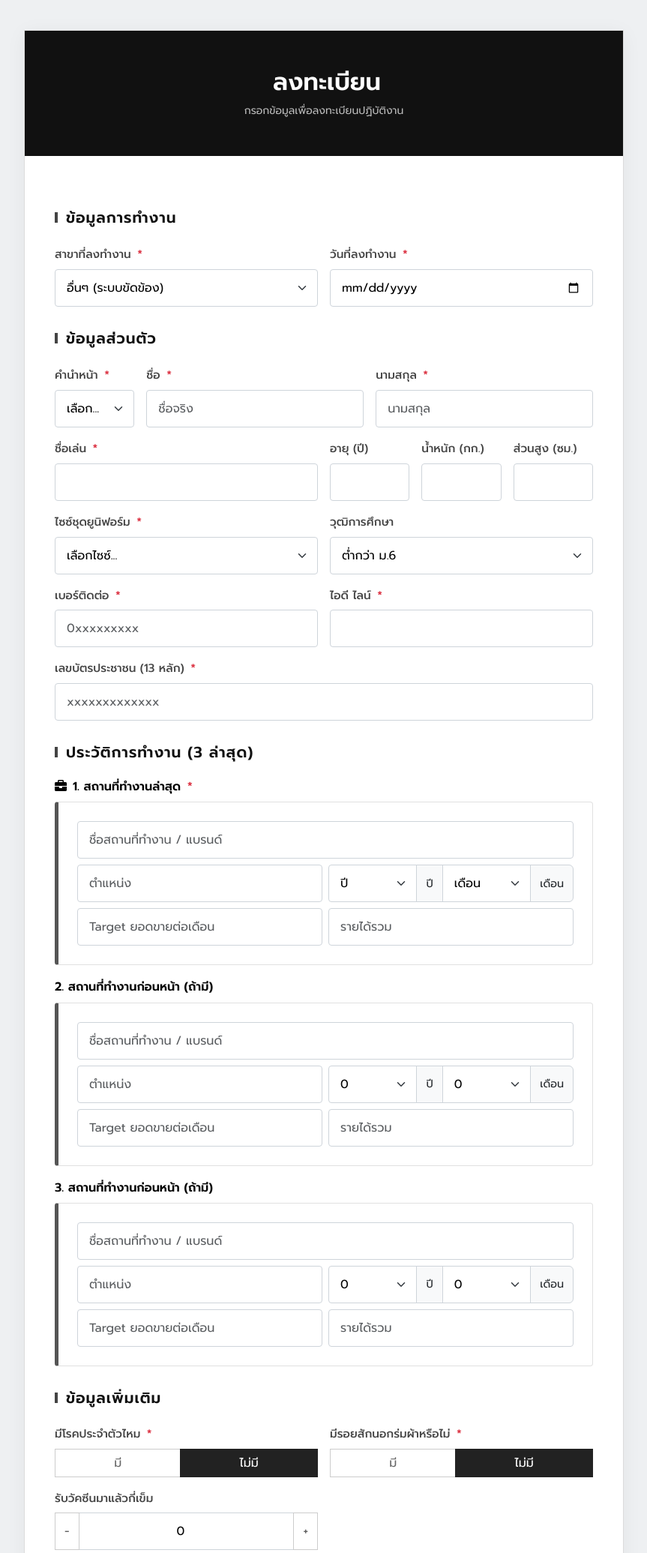
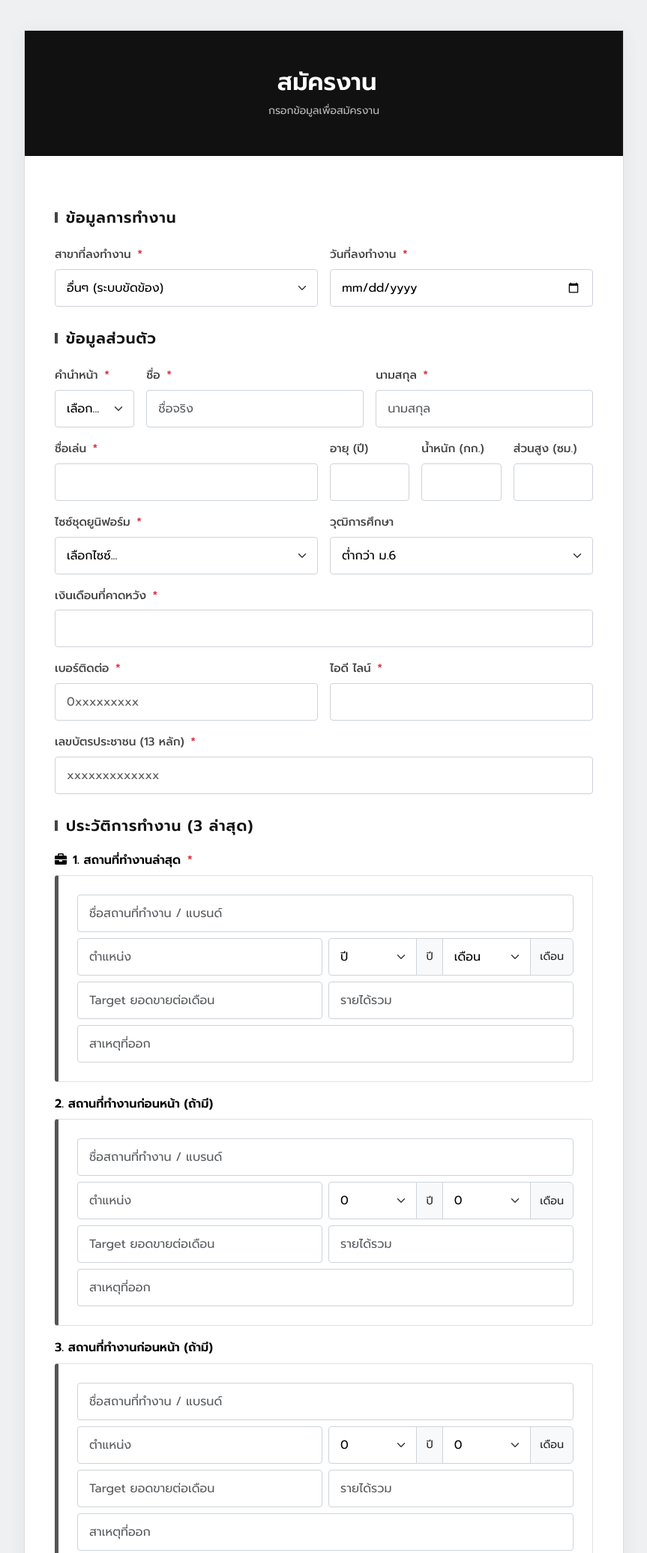
Before and after one commit to whlexecution-source/ordinary_recruit, a plain HTML site: page index.html in a window 1280 px wide. Shown: the top 2071 px of the page at 75% size, without its empty margins (208-1071 px from the left). Drawn offline with nearby package versions, Linux system fonts and the light colour scheme; some packages are replaced by stand-ins of ours; no server answers; a script that the page names is missing; some icons are missing.

Commit message:
Update index.html

```diff
--- a/index.html
+++ b/index.html
@@ -3,7 +3,7 @@
 <head>
     <meta charset="UTF-8">
     <meta name="viewport" content="width=device-width, initial-scale=1.0, maximum-scale=1.0, user-scalable=no">
-    <title>แบบฟอร์มลงทะเบียนปฏิบัติงาน</title>
+    <title>แบบฟอร์มสมัครงาน</title>
     <!-- Bootstrap 5 CSS -->
     <link href="https://cdn.jsdelivr.net/npm/bootstrap@5.3.0/dist/css/bootstrap.min.css" rel="stylesheet">
     <!-- Font Awesome for Icons -->
@@ -185,7 +185,6 @@
             color: #000;
         }
 
-        /* ปรับแต่ง Input Group สำหรับระยะเวลา */
         .input-group-text {
             background-color: #f8f9fa;
             border-color: var(--border-grey);
@@ -219,8 +218,8 @@
 
     <div class="main-container">
         <div class="header-bg">
-            <h2 class="fw-bold mb-2"><i class="fas fa-clipboard-user me-2"></i>ลงทะเบียน</h2>
-            <p class="mb-0 small" style="color: #bbb;">กรอกข้อมูลเพื่อลงทะเบียนปฏิบัติงาน</p>
+            <h2 class="fw-bold mb-2"><i class="fas fa-clipboard-user me-2"></i>สมัครงาน</h2>
+            <p class="mb-0 small" style="color: #bbb;">กรอกข้อมูลเพื่อสมัครงาน</p>
         </div>
 
         <div class="form-section">
@@ -233,7 +232,6 @@
                         <label class="form-label">สาขาที่ลงทำงาน <span class="required-star">*</span></label>
                         <select class="form-select" id="branchSelect" name="branch" required>
                             <option value="" selected disabled>กำลังโหลดรายชื่อสาขา...</option>
-                            <!-- ตัวเลือกจะถูกเติมด้วย JavaScript -->
                         </select>
                     </div>
                     <div class="col-md-6 col-12">
@@ -304,6 +302,12 @@
                         </select>
                     </div>
 
+                    <!-- NEW FIELD: Expected Salary -->
+                    <div class="col-12 col-md-12">
+                        <label class="form-label">เงินเดือนที่คาดหวัง <span class="required-star">*</span></label>
+                        <input type="number" class="form-control" name="expectedSalary" min="0" placeholder="" required>
+                    </div>
+
                     <div class="col-12 col-md-6">
                         <label class="form-label">เบอร์ติดต่อ <span class="required-star">*</span></label>
                         <input type="tel" class="form-control" name="phone" placeholder="0xxxxxxxxx" required>
@@ -321,7 +325,7 @@
                 <!-- 3. ประวัติการทำงาน -->
                 <h4 class="section-title">ประวัติการทำงาน (3 ล่าสุด)</h4>
 
-                <!-- Job 1 (REQUIRED) -->
+                <!-- Job 1 -->
                 <h6 class="sub-header"><i class="fas fa-briefcase me-2"></i>1. สถานที่ทำงานล่าสุด <span class="required-star">*</span></h6>
                 <div class="history-card">
                     <div class="row g-2">
@@ -331,7 +335,6 @@
                         <div class="col-6">
                             <input type="text" class="form-control" name="job1_position" placeholder="ตำแหน่ง" required>
                         </div>
-                        <!-- Dropdown ระยะเวลา -->
                         <div class="col-12 col-md-6">
                             <div class="input-group">
                                 <select class="form-select" id="job1_year" required>
@@ -352,10 +355,14 @@
                         <div class="col-6">
                             <input type="text" class="form-control" name="job1_income" placeholder="รายได้รวม" required>
                         </div>
+                        <!-- NEW FIELD: Reason -->
+                        <div class="col-12">
+                            <input type="text" class="form-control" name="job1_reason" placeholder="สาเหตุที่ออก">
+                        </div>
                     </div>
                 </div>
 
-                <!-- Job 2 (OPTIONAL) -->
+                <!-- Job 2 -->
                 <h6 class="sub-header">2. สถานที่ทำงานก่อนหน้า (ถ้ามี)</h6>
                 <div class="history-card">
                     <div class="row g-2">
@@ -385,10 +392,14 @@
                         <div class="col-6">
                             <input type="text" class="form-control" name="job2_income" placeholder="รายได้รวม">
                         </div>
+                        <!-- NEW FIELD: Reason -->
+                        <div class="col-12">
+                            <input type="text" class="form-control" name="job2_reason" placeholder="สาเหตุที่ออก">
+                        </div>
                     </div>
                 </div>
 
-                <!-- Job 3 (OPTIONAL) -->
+                <!-- Job 3 -->
                 <h6 class="sub-header">3. สถานที่ทำงานก่อนหน้า (ถ้ามี)</h6>
                 <div class="history-card">
                     <div class="row g-2">
@@ -417,6 +428,10 @@
                         </div>
                         <div class="col-6">
                             <input type="text" class="form-control" name="job3_income" placeholder="รายได้รวม">
+                        </div>
+                        <!-- NEW FIELD: Reason -->
+                        <div class="col-12">
+                            <input type="text" class="form-control" name="job3_reason" placeholder="สาเหตุที่ออก">
                         </div>
                     </div>
                 </div>
@@ -480,7 +495,7 @@
                 <!-- Submit Button -->
                 <div class="d-grid gap-2 mt-5 mb-4">
                     <button type="submit" class="btn btn-submit">
-                        ยืนยันการลงทะเบียน
+                        ยืนยันการสมัครงาน
                     </button>
                 </div>
             </form>
@@ -517,7 +532,6 @@
         let imageMimeType = "";
         let imageName = "";
 
-        // Function to load branches from Google Sheet
         async function loadBranches() {
             try {
                 const response = await fetch(GOOGLE_SCRIPT_URL);
@@ -538,7 +552,6 @@
             } catch (error) {
                 console.error('Error loading branches:', error);
                 branchSelect.innerHTML = '<option value="" disabled>ไม่สามารถโหลดข้อมูลสาขาได้</option>';
-                // Fallback options (กรณีฉุกเฉิน)
                 const fallbackOption = document.createElement('option');
                 fallbackOption.value = 'อื่นๆ';
                 fallbackOption.textContent = 'อื่นๆ (ระบบขัดข้อง)';
@@ -548,7 +561,6 @@
 
         document.addEventListener('DOMContentLoaded', loadBranches);
 
-        // Handle File Selection
         fileInput.addEventListener('change', function(e) {
             const file = e.target.files[0];
             if (file) {
@@ -578,7 +590,6 @@
             }
         });
 
-        // Disease Toggle
         function handleDiseaseToggle() {
             const isYes = document.getElementById('diseaseYes').checked;
             const container = document.getElementById('diseaseInputContainer');
@@ -601,21 +612,17 @@
         handleDiseaseToggle();
 
 
-        // Handle Form Submit
         document.getElementById('registerForm').addEventListener('submit', async function(e) {
             e.preventDefault();
 
-            // Simple Validation
             if (!this.checkValidity()) {
                 e.stopPropagation();
                 this.classList.add('was-validated');
-
                 const firstInvalid = this.querySelector(':invalid');
                 if (firstInvalid) {
                     firstInvalid.scrollIntoView({ behavior: 'smooth', block: 'center' });
                     firstInvalid.focus();
                 }
-
                 Swal.fire({
                     icon: 'warning',
                     title: 'ข้อมูลไม่ครบถ้วน',
@@ -634,36 +641,27 @@
                     confirmButtonText: 'ตกลง',
                     confirmButtonColor: '#000000'
                 });
-
                 document.querySelector('.upload-area').scrollIntoView({ behavior: 'smooth', block: 'center' });
                 return;
             }
 
-            // Show Loading
             document.getElementById('loadingOverlay').style.display = 'flex';
 
             const formData = new FormData(this);
             const dataObj = Object.fromEntries(formData.entries());
 
-            // --- CONSTRUCT DURATION STRINGS FROM DROPDOWNS ---
-            // รวมค่า ปี+เดือน เป็นข้อความเดียวเพื่อส่งไป Backend ช่องเดิม (jobX_duration)
-
-            // Job 1
+            // Construct duration strings
             const j1y = document.getElementById('job1_year').value || '0';
             const j1m = document.getElementById('job1_month').value || '0';
             dataObj.job1_duration = `${j1y} ปี ${j1m} เดือน`;
 
-            // Job 2
             const j2y = document.getElementById('job2_year').value || '0';
             const j2m = document.getElementById('job2_month').value || '0';
             dataObj.job2_duration = `${j2y} ปี ${j2m} เดือน`;
 
-            // Job 3
             const j3y = document.getElementById('job3_year').value || '0';
             const j3m = document.getElementById('job3_month').value || '0';
             dataObj.job3_duration = `${j3y} ปี ${j3m} เดือน`;
-
-            // -------------------------------------------------
 
             dataObj.image = {
                 data: base64Image,
```
